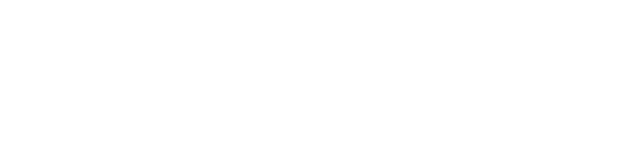
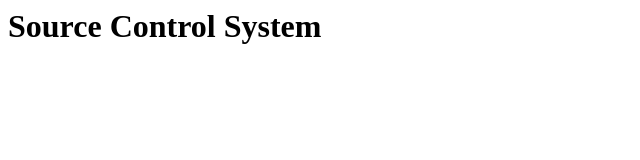
Before and after one commit to Aya991999/versionControlDay1, a plain HTML site: page index.html in a window 1280 px wide. Shown: the whole page, without its empty margins (0-640 px from the left). Drawn offline with Linux system fonts and the light colour scheme.

Commit message:
add line to index.html

```diff
--- a/index.html
+++ b/index.html
@@ -5,6 +5,6 @@
     <title>Document</title>
 </head>
 <body>
-
+   <h1>Source Control System</h1>
 </body>
 </html>
```
